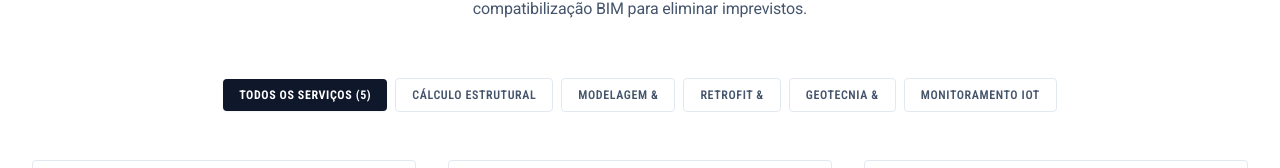
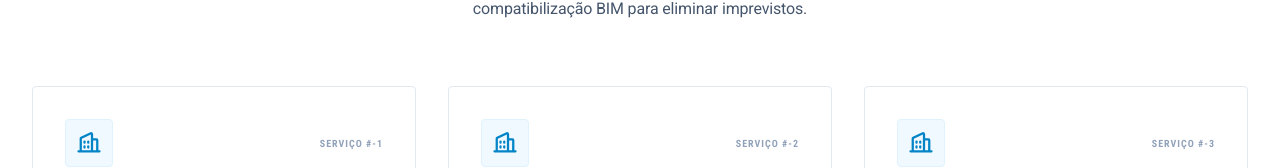
Before and after one commit to murilofsouzaa/strucx, a React (Vite) app in the folder frontend/: page /solucoes in a window 1280 px wide. Shown: the part 376-544 px from the top of the page. Built offline with nearby package versions, Linux system fonts and the light colour scheme.

Commit message:
refactor: remove filter bar from solutions page for an even cleaner and direct presentation

```diff
--- a/frontend/src/pages/SolutionsPage.tsx
+++ b/frontend/src/pages/SolutionsPage.tsx
@@ -1,4 +1,3 @@
-import { useState } from 'react';
 import { Link } from 'react-router-dom';
 import { SOLUTIONS_DATA } from '../data/mockData';
 import {
@@ -22,17 +21,11 @@
 };
 
 export function SolutionsPage() {
-  const [activeFilter, setActiveFilter] = useState<string>('all');
-
-  const filteredSolutions = activeFilter === 'all'
-    ? SOLUTIONS_DATA
-    : SOLUTIONS_DATA.filter((s) => s.id === activeFilter);
-
   return (
     <div className="pt-28 pb-20 px-4 sm:px-6 lg:px-8 max-w-7xl mx-auto w-full">
 
       {/* Header Direto e Elegante */}
-      <div className="text-center max-w-3xl mx-auto mb-14">
+      <div className="text-center max-w-3xl mx-auto mb-16">
         <div className="inline-flex items-center gap-2 px-3 py-1 rounded-sm bg-sky-50 border border-sky-200 text-xs font-condensed uppercase tracking-wider text-[#0284C7] mb-3 font-bold">
           <Sparkle size={14} weight="fill" />
           <span>Disciplinas & Engenharia de Precisão</span>
@@ -45,42 +38,9 @@
         </p>
       </div>
 
-      {/* Quick Filter Pills */}
-      <div className="flex flex-wrap items-center justify-center gap-2 mb-12">
-        <button
-          type="button"
-          onClick={() => setActiveFilter('all')}
-          className={`px-4 py-2 rounded-sm font-condensed text-xs uppercase tracking-wider transition-all cursor-pointer ${
-            activeFilter === 'all'
-              ? 'bg-[#0F172A] text-white font-bold shadow-xs'
-              : 'bg-white text-slate-600 border border-slate-200 hover:border-slate-300 hover:text-slate-900 font-semibold'
-          }`}
-        >
-          Todos os Serviços ({SOLUTIONS_DATA.length})
-        </button>
-
-        {SOLUTIONS_DATA.map((sol) => {
-          const isActive = activeFilter === sol.id;
-          return (
-            <button
-              key={sol.id}
-              type="button"
-              onClick={() => setActiveFilter(sol.id)}
-              className={`px-4 py-2 rounded-sm font-condensed text-xs uppercase tracking-wider transition-all cursor-pointer ${
-                isActive
-                  ? 'bg-[#0284C7] text-white font-bold shadow-xs'
-                  : 'bg-white text-slate-600 border border-slate-200 hover:border-slate-300 hover:text-slate-900 font-semibold'
-              }`}
-            >
-              {sol.title.split(' ')[0]} {sol.title.split(' ')[1] || ''}
-            </button>
-          );
-        })}
-      </div>
-
       {/* Grid de Soluções Direto e Intuitivo */}
       <div className="grid grid-cols-1 md:grid-cols-2 lg:grid-cols-3 gap-6 sm:gap-8 mb-20">
-        {filteredSolutions.map((sol) => {
+        {SOLUTIONS_DATA.map((sol) => {
           const IconComponent = ICONS_MAP[sol.iconName] || Buildings;
 
           return (
```
